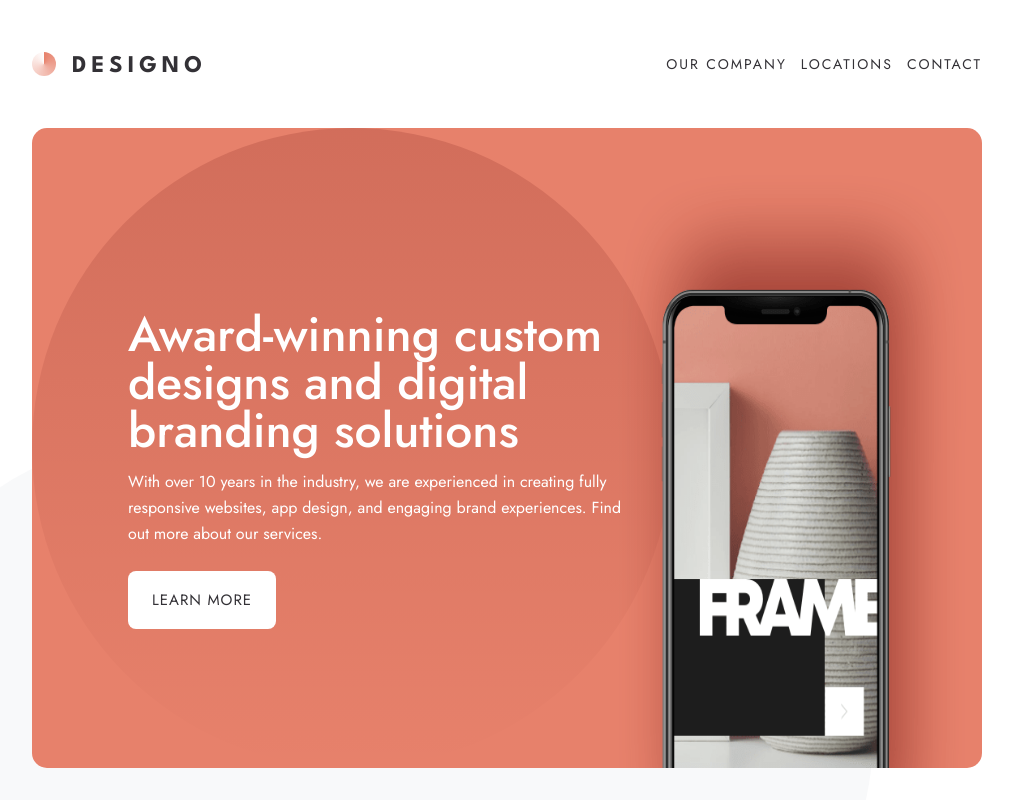
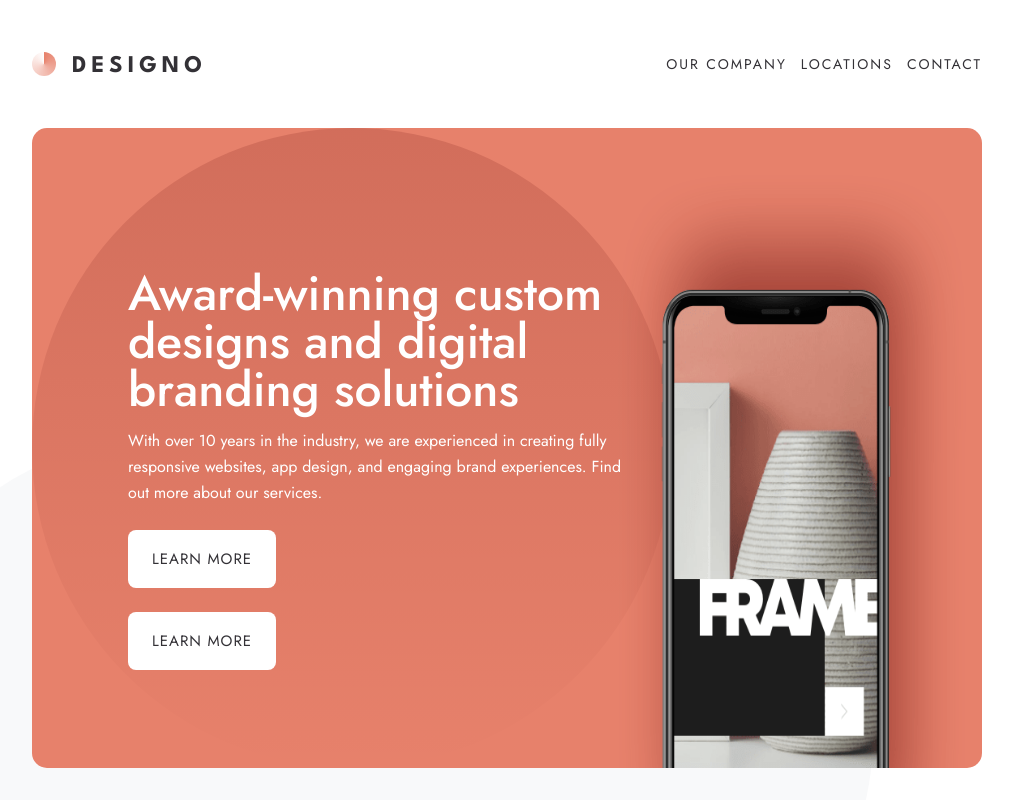
Before and after one commit to ringtho/designo, a React (Create React App) app: page / in a window 1280 px wide. Shown: the top 800 px of the page, without its empty margins (133-1146 px from the left). Built offline with nearby package versions, Linux system fonts and the light colour scheme; the HTML template or start-up script is replaced by a standard one.

Commit message:
updated Readme file

```diff
--- a/src/pages/Home.js
+++ b/src/pages/Home.js
@@ -5,6 +5,7 @@ import SoftSkills from "../components/SoftSkills"
 import OfferCards from "../components/offers/OfferCards"
 import heroImg from "../assets/home/desktop/image-hero-phone.png"
 import { Link } from "react-router-dom"
+import { HashLink } from "react-router-hash-link"
 
 const Home = () => {
 
@@ -22,6 +23,8 @@ const Home = () => {
 
                         <Link className="hero-btn link-btn" to="/web-design">
                         LEARN MORE</Link>
+                        <HashLink className="hero-btn link-btn" to="#offers">
+                        LEARN MORE</HashLink>
                     </div>
                     <div className="hero-image-container">
                         <img src={heroImg} alt="" className="hero-image" />
```
Also changed, not shown: 2 other files (tests, documents, lock files or other folders).
